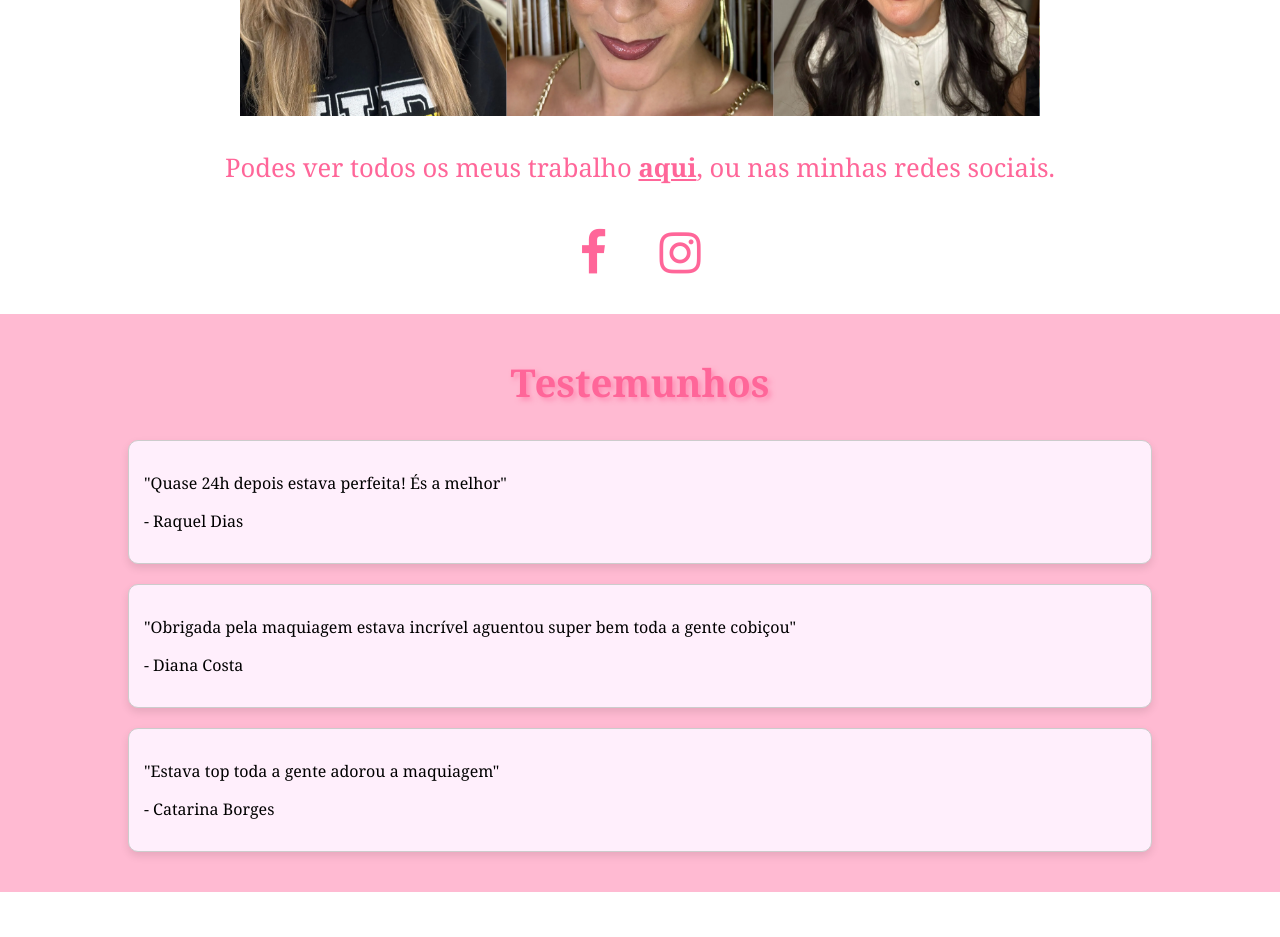
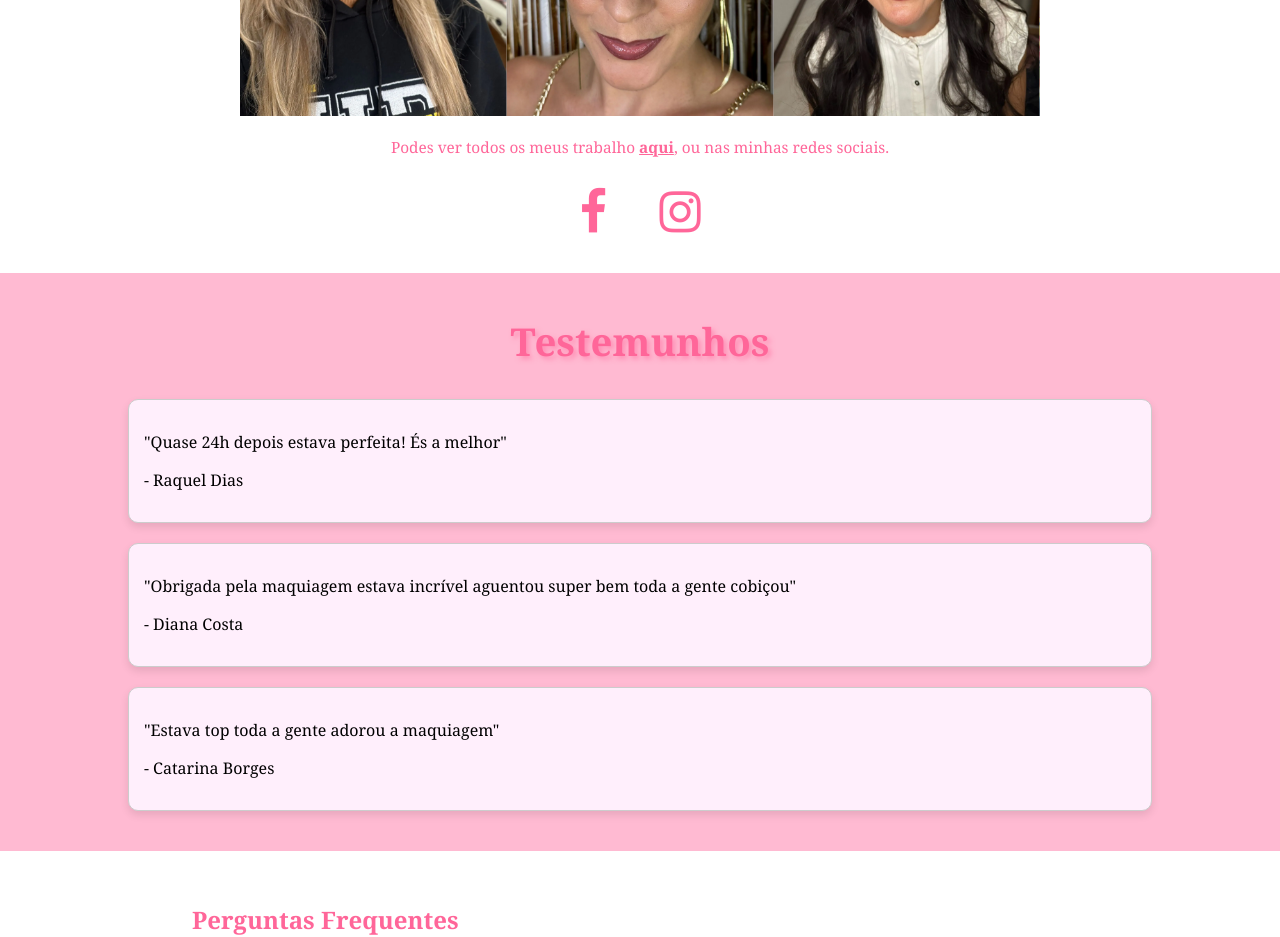
Before and after one commit to LEITE5/leite5.github.io, a plain HTML site: page index.html in a window 1280 px wide. Shown: the part 2140-3077 px from the top of the page. Drawn offline with nearby package versions, Linux system fonts and the light colour scheme; a web font is replaced by a local one.

Commit message:
- Made portfolio page, finished adjusting for several screen sizes and spell check it.
# Conflicts:
#	style.css

```diff
--- a/style.css
+++ b/style.css
@@ -665,6 +665,12 @@ section.cta-button:hover {
     }
 }
 
+@media screen and (max-width: 2000px) {
+    .socialMediaText {
+        font-size: 1.2vw;
+    }
+}
+
 
 @media only screen and (max-width: 670px) {
 
```
